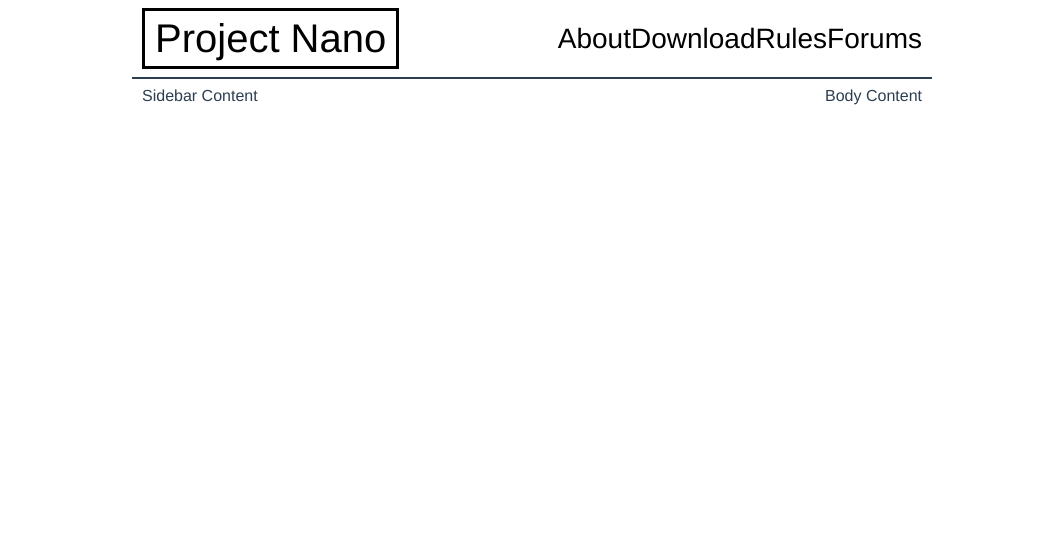
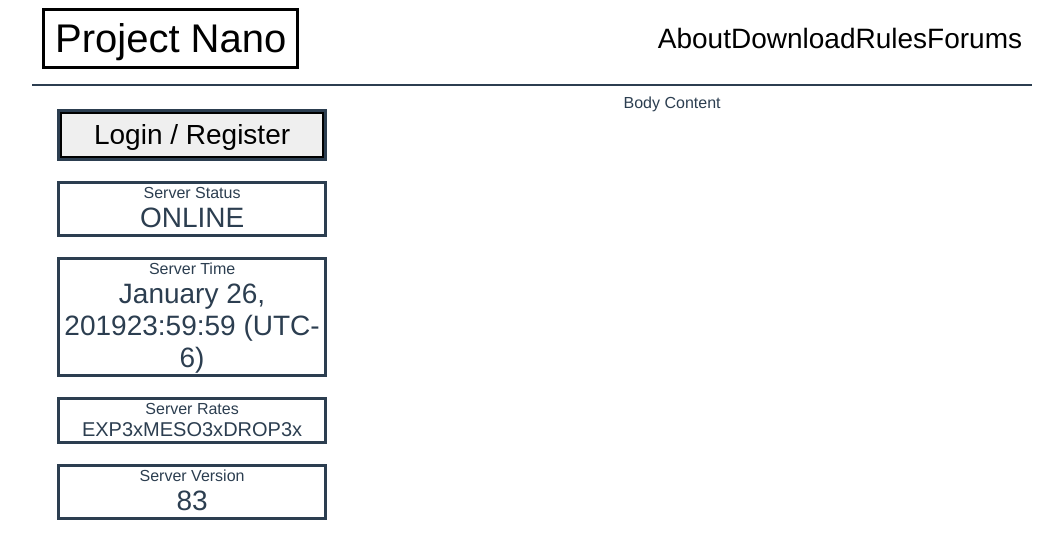
Before and after one commit to minimucho1/pnsite, a Vue app: page / in a window 1280 px wide. Shown: the top 558 px of the page, without its empty margins (108-1171 px from the left). Built offline with nearby package versions, Linux system fonts and the light colour scheme.

Commit message:
JR | Added Sidebar component and SidebarCard component

```diff
--- a/package.json
+++ b/package.json
@@ -75,7 +75,7 @@
     "vue-template-compiler": "^2.5.2",
     "webpack": "^3.6.0",
     "webpack-bundle-analyzer": "^2.9.0",
-    "webpack-dev-server": "^3.1.11",
+    "webpack-dev-server": "^2.9.7",
     "webpack-merge": "^4.1.0"
   },
   "engines": {
--- a/src/App.vue
+++ b/src/App.vue
@@ -2,11 +2,13 @@
   <div id="app">
     <Header/>
     <hr />
-    <div class="body-left">
-      <Sidebar />
-    </div>
-    <div class="body-right">
-      <router-view/>
+    <div class="body">
+      <div class="body-left">
+        <Sidebar />
+      </div>
+      <div class="body-right">
+        <router-view/>
+      </div>
     </div>
   </div>
 </template>
@@ -22,14 +24,18 @@ export default {
 </script>
 
 <style>
+* {
+  box-sizing: border-box;
+}
+
 #app {
   font-family: 'Avenir', Helvetica, Arial, sans-serif;
   -webkit-font-smoothing: antialiased;
   -moz-osx-font-smoothing: grayscale;
   text-align: center;
   color: #2c3e50;
-  box-sizing: border-box;
-  width: 800px;
+  width: 1000px;
+  min-height: 768px;
   margin: auto;
 }
 
@@ -37,15 +43,32 @@ hr {
   border-style: solid
 }
 
+.body {
+  margin-bottom: 15px;
+  min-height: inherit;
+}
+
 .body-left {
   position: relative;
   float: left;
   left: 10px;
+  width: 30%;
+  min-height: inherit;
 }
 
 .body-right {
   position: relative;
   float: right;
   right: 10px;
+  width: 70%;
+}
+
+a {
+  text-decoration: none;
+  color: black;
+}
+
+a:hover {
+  color: blue;
 }
 </style>
--- a/src/components/Header.vue
+++ b/src/components/Header.vue
@@ -20,6 +20,7 @@ export default {
 <style scoped>
 .header {
   margin: inherit;
+  margin-bottom: 15px;
   width: inherit;
   height: 61px;
 }
@@ -49,13 +50,4 @@ export default {
 .header__links {
   font-size: 28px;
 }
-
-a {
-  text-decoration: none;
-  color: black;
-}
-
-a:hover {
-  color: blue;
-}
 </style>
--- a/src/components/Sidebar.vue
+++ b/src/components/Sidebar.vue
@@ -1,11 +1,92 @@
 <template>
   <div class="sidebar">
-    Sidebar Content
+    <div class="sidebar-card login-card">
+      <button class="login button-link">Login / Register</button>
+    </div>
+    <SidebarCard v-bind:title="serverStatusTitle" v-bind:value="serverStatusValue" />
+    <div class="sidebar-card server-time-card">
+      <span class="sidebard-card__title">Server Time</span>
+      <div class="sidebar-card__value">
+        <span class="server-time-card__date">January 26, 2019</span>
+        <span class="server-time-card__time">23:59:59 (UTC-6)</span>
+      </div>
+    </div>
+    <div class="sidebar-card server-rates-card">
+      <span class="sidebard-card__title">Server Rates</span>
+      <div class="sidebar-card__value">
+        <div class="server-info-card__value">
+            <span class="server-info-card__key">EXP</span>
+            <span class="server-info-card__value">3x</span>
+            <span class="server-info-card__key">MESO</span>
+            <span class="server-info-card__value">3x</span>
+            <span class="server-info-card__key">DROP</span>
+            <span class="server-info-card__value">3x</span>
+        </div>
+      </div>
+    </div>
+    <div class="sidebar-card server-version-card">
+      <span class="sidebard-card__title">Server Version</span>
+      <div class="sidebar-card__value">
+        <span class="server-version-card__version-number">83</span>
+      </div>
+    </div>
   </div>
 </template>
 
 <script>
+import SidebarCard from '@/components/sidebar/SidebarCard';
+
 export default {
   name: 'Sidebar',
+  components: { SidebarCard },
+  data() {
+    return {
+      serverStatusTitle: 'Server Status',
+      serverStatusValue: 'ONLINE'
+    };
+  }
+};
+</script>
+
+<style scoped>
+.sidebar {
+  display: flex;
+  flex-direction: column;
+  min-height: inherit;
+  padding: 5px;
 }
-</script>
+
+.sidebar-card {
+  margin: 10px;
+  border-style: solid;
+  display: flex;
+  flex-direction: column;
+}
+
+.sidebar-card__title {
+  font-size: 15px;
+}
+
+.sidebar-card__value {
+  font-size: 28px;
+}
+
+.button-link {
+  size: 18px;
+  font-size: 28px;
+  border-style: solid;
+  padding: 5px;
+}
+
+.card {
+  border-style: solid;
+}
+
+.server-info-card__content {
+  display: inline-block;
+}
+
+.server-info-card__value {
+  font-size: 20px;
+}
+</style>
--- /dev/null
+++ b/src/components/sidebar/SidebarCard.vue
@@ -0,0 +1,38 @@
+<template>
+  <div class="sidebar-card server-status-card">
+    <span class="sidebard-card__title">{{ title }}</span>
+    <div class="sidebar-card__value">
+      <span class="server-status-card__status">{{ value }}</span>
+    </div>
+  </div>
+</template>
+
+<script>
+export default {
+  name: 'SidebarCard',
+  props: ['title', 'value'],
+  data() {
+    return {
+      title: 'default title',
+      value: 'default value',
+    };
+  }
+}
+</script>
+
+<style scoped>
+.sidebar-card {
+  margin: 10px;
+  border-style: solid;
+  display: flex;
+  flex-direction: column;
+}
+
+.sidebar-card__title {
+  font-size: 15px;
+}
+
+.sidebar-card__value {
+  font-size: 28px;
+}
+</style>
```
